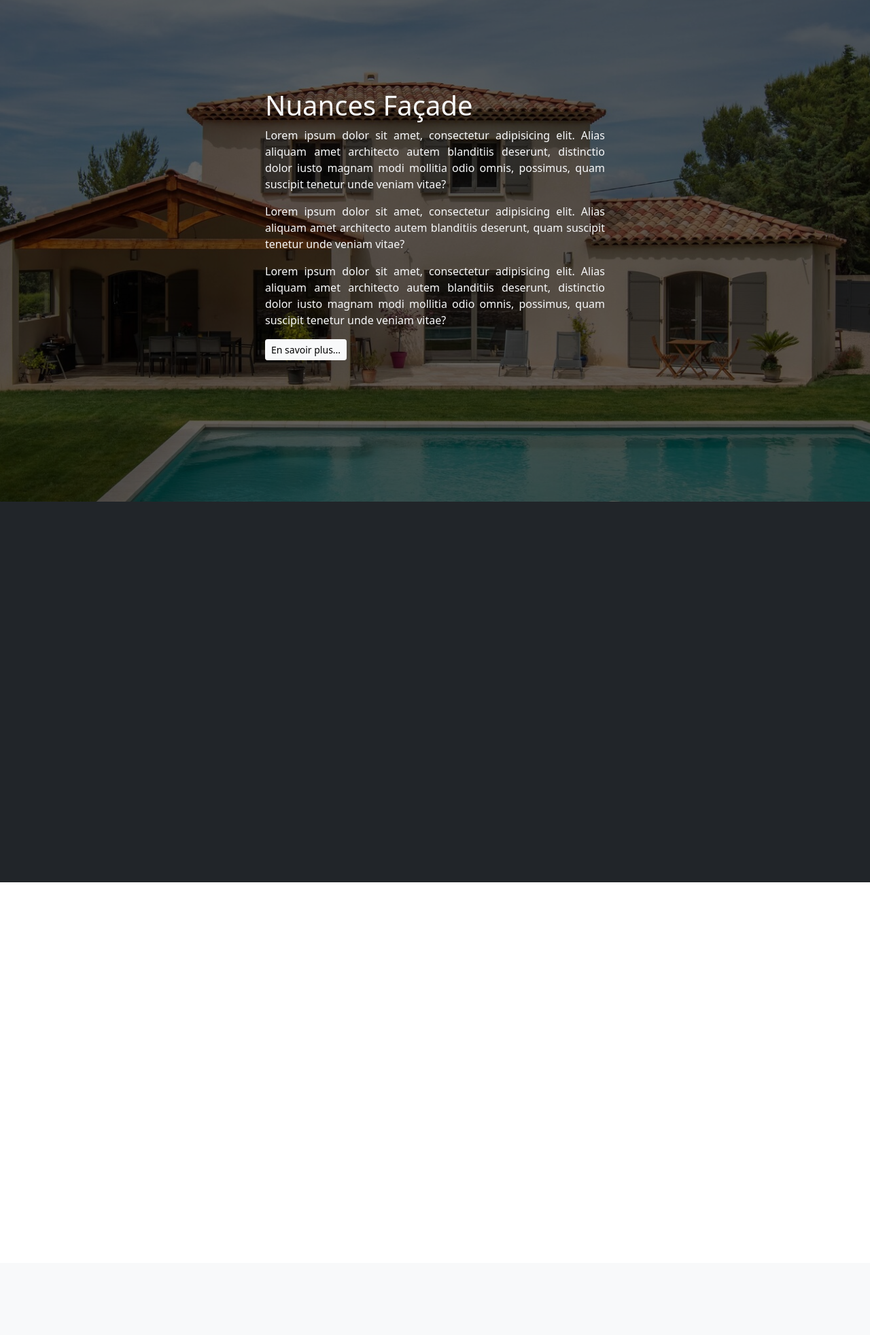
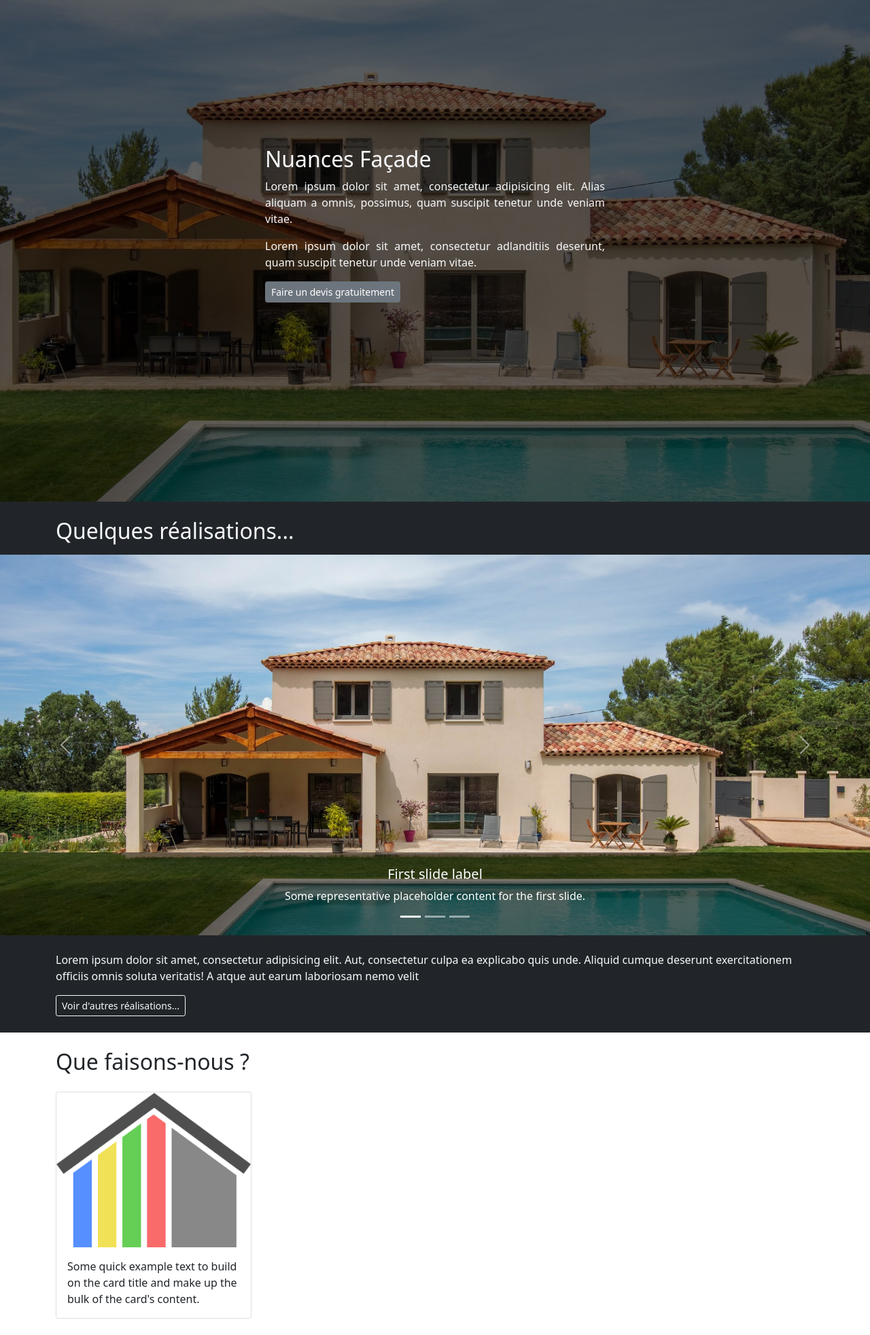
Before and after one commit to bougassaa/nuances-facade, a PHP site: page /index-other.html in a window 1280 px wide. Shown: the part 62-2026 px from the top of the page at 68% size. Before the commit the page ends 1360 px from the top, so only its background shows below. Run offline with PHP 8.4, Linux system fonts and the light colour scheme.

Commit message:
commit 2

```diff
--- a/css/style.css
+++ b/css/style.css
@@ -1,13 +1,10 @@
 .navbar {
     transition: background-color .5s;
+    background: rgba(0, 0, 0, 0.2);
 }
 
 .navbar-brand > img {
     height: 36px;
-}
-
-#home-house-1 {
-    background-image: url("../images/maison-1.jpeg");
 }
 
 #landing-home {
@@ -26,5 +23,49 @@
 #landing-home > div {
     width: 500px;
     text-align: justify;
-    margin: 30px;
 }
+
+#landing-home h1 {
+    font-size: 2rem;
+}
+
+#offcanvas-menu {
+    max-width: 55%;
+}
+
+#offcanvas-menu .nav-link {
+    color: #757575;
+}
+
+#realisations-carousel .carousel-item {
+    height: 70vh;
+    background-position: center;
+    background-size: cover;
+}
+
+#realisations-carousel .carousel-item:nth-child(1) {
+    background-image: url("../images/maison-1.jpeg");
+}
+
+#realisations-carousel .carousel-item:nth-child(2) {
+    background-image: url("../images/maison-1.jpeg");
+}
+
+#realisations-carousel .carousel-item:nth-child(3) {
+    background-image: url("../images/maison-1.jpeg");
+}
+
+.carousel-caption {
+    bottom: 0;
+    left: 0;
+    width: 100%;
+    background: rgba(0,0,0,0.5);
+    padding-bottom: 30px;
+}
+
+@media (max-width: 768px) {
+    #landing-home {
+        background-image: url("../images/home-1-phone.jpeg");
+        align-items: end;
+    }
+}
--- a/index-other.html
+++ b/index-other.html
@@ -9,15 +9,15 @@
     <link rel="stylesheet" href="css/style.css">
 </head>
 <body>
-<nav class="navbar navbar-expand-md navbar-dark fixed-top" style="background: rgba(0, 0, 0, 0.2);">
+<nav class="navbar navbar-expand-md navbar-dark fixed-top">
     <div class="container">
         <a class="navbar-brand" href="#">
             <img src="images/nf-logo-short.png" alt="Nuances Facade Logo">
         </a>
-        <button class="navbar-toggler" type="button" data-bs-toggle="collapse" data-bs-target="#navbarNav" aria-controls="navbarNav" aria-expanded="false" aria-label="Basculer le menu">
+        <button class="bg-transparent btn btn-lg py-0 d-inline d-md-none" type="button" data-bs-toggle="offcanvas" data-bs-target="#offcanvas-menu">
             <span class="navbar-toggler-icon"></span>
         </button>
-        <div class="collapse navbar-collapse justify-content-lg-end" id="navbarNav">
+        <div class="d-none d-md-block justify-content-lg-end">
             <ul class="navbar-nav">
                 <li class="nav-item">
                     <a class="nav-link" href="#">Réalisations</a>
@@ -32,29 +32,98 @@
         </div>
     </div>
 </nav>
-<div id="landing-home">
+<div class="p-3" id="landing-home">
     <div class="text-light">
         <h1>Nuances Façade</h1>
         <p>
-            Lorem ipsum dolor sit amet, consectetur adipisicing elit. Alias aliquam amet architecto autem blanditiis deserunt, distinctio dolor iusto magnam modi mollitia odio omnis, possimus, quam suscipit tenetur unde veniam vitae?
+            Lorem ipsum dolor sit amet, consectetur adipisicing elit. Alias aliquam a omnis, possimus, quam suscipit tenetur unde veniam vitae.
         </p>
         <p>
-            Lorem ipsum dolor sit amet, consectetur adipisicing elit. Alias aliquam amet architecto autem blanditiis deserunt, quam suscipit tenetur unde veniam vitae?
+            Lorem ipsum dolor sit amet, consectetur adlanditiis deserunt, quam suscipit tenetur unde veniam vitae.
         </p>
         <p>
-            Lorem ipsum dolor sit amet, consectetur adipisicing elit. Alias aliquam amet architecto autem blanditiis deserunt, distinctio dolor iusto magnam modi mollitia odio omnis, possimus, quam suscipit tenetur unde veniam vitae?
-        </p>
-        <p>
-            <button class="btn btn-light btn-sm">En savoir plus...</button>
+            <button class="btn btn-secondary btn-sm">Faire un devis gratuitement</button>
         </p>
     </div>
 </div>
 
-<div class="bg-dark" style="height: 70vh">
-
+<div class="bg-dark text-light">
+    <div class="container pt-4 pb-2">
+        <h2>Quelques réalisations...</h2>
+    </div>
+    <div id="realisations-carousel" class="carousel slide" data-bs-ride="carousel" data-bs-interval="3000">
+        <div class="carousel-indicators">
+            <button type="button" data-bs-target="#realisations-carousel" data-bs-slide-to="0" class="active" aria-current="true" aria-label="Slide 1"></button>
+            <button type="button" data-bs-target="#realisations-carousel" data-bs-slide-to="1" aria-label="Slide 2"></button>
+            <button type="button" data-bs-target="#realisations-carousel" data-bs-slide-to="2" aria-label="Slide 3"></button>
+        </div>
+        <div class="carousel-inner">
+            <div class="carousel-item active">
+                <div class="carousel-caption">
+                    <h5>First slide label</h5>
+                    <p>Some representative placeholder content for the first slide.</p>
+                </div>
+            </div>
+            <div class="carousel-item">
+                <div class="carousel-caption">
+                    <h5>Second slide label</h5>
+                    <p>Some representative placeholder content for the second slide.</p>
+                </div>
+            </div>
+            <div class="carousel-item">
+                <div class="carousel-caption">
+                    <h5>Third slide label</h5>
+                    <p>Some representative placeholder content for the third slide.</p>
+                </div>
+            </div>
+        </div>
+        <button class="carousel-control-prev" type="button" data-bs-target="#realisations-carousel" data-bs-slide="prev">
+            <span class="carousel-control-prev-icon" aria-hidden="true"></span>
+            <span class="visually-hidden">Previous</span>
+        </button>
+        <button class="carousel-control-next" type="button" data-bs-target="#realisations-carousel" data-bs-slide="next">
+            <span class="carousel-control-next-icon" aria-hidden="true"></span>
+            <span class="visually-hidden">Next</span>
+        </button>
+    </div>
+    <div class="container py-4">
+        <p>Lorem ipsum dolor sit amet, consectetur adipisicing elit. Aut, consectetur culpa ea explicabo quis unde. Aliquid cumque deserunt exercitationem officiis omnis soluta veritatis! A atque aut earum laboriosam nemo velit</p>
+        <div>
+            <button class="btn btn-outline-light btn-sm">Voir d'autres réalisations...</button>
+        </div>
+    </div>
 </div>
 
-<div class="" style="height: 70vh">
+<div class="container pb-4">
+    <h2 class="my-4">Que faisons-nous ?</h2>
+
+    <div>
+        <div class="card" style="width: 18rem;">
+            <img src="images/nf-logo-short.png" class="card-img-top" alt="...">
+            <div class="card-body">
+                <p class="card-text">Some quick example text to build on the card title and make up the bulk of the card's content.</p>
+            </div>
+        </div>
+    </div>
+</div>
+
+<div class="offcanvas offcanvas-end" tabindex="-1" id="offcanvas-menu">
+    <div class="offcanvas-header justify-content-end">
+        <button type="button" class="btn-close" data-bs-dismiss="offcanvas"></button>
+    </div>
+    <div class="offcanvas-body">
+        <ul class="nav flex-column">
+            <li class="nav-item">
+                <a href="#" class="nav-link">Réalisations</a>
+            </li>
+            <li class="nav-item">
+                <a href="#" class="nav-link">A propos</a>
+            </li>
+            <li class="nav-item">
+                <a href="#" class="nav-link">Contact</a>
+            </li>
+        </ul>
+    </div>
 </div>
 
 <script src="js/bootstrap.bundle.min.js"></script>
--- a/js/script.js
+++ b/js/script.js
@@ -9,4 +9,5 @@ document.addEventListener('DOMContentLoaded', function () {
         }
     });
 
+    const carousel = new bootstrap.Carousel('#realisations-carousel')
 });
```
Also changed, not shown: images/home-1-phone.jpeg (added).
